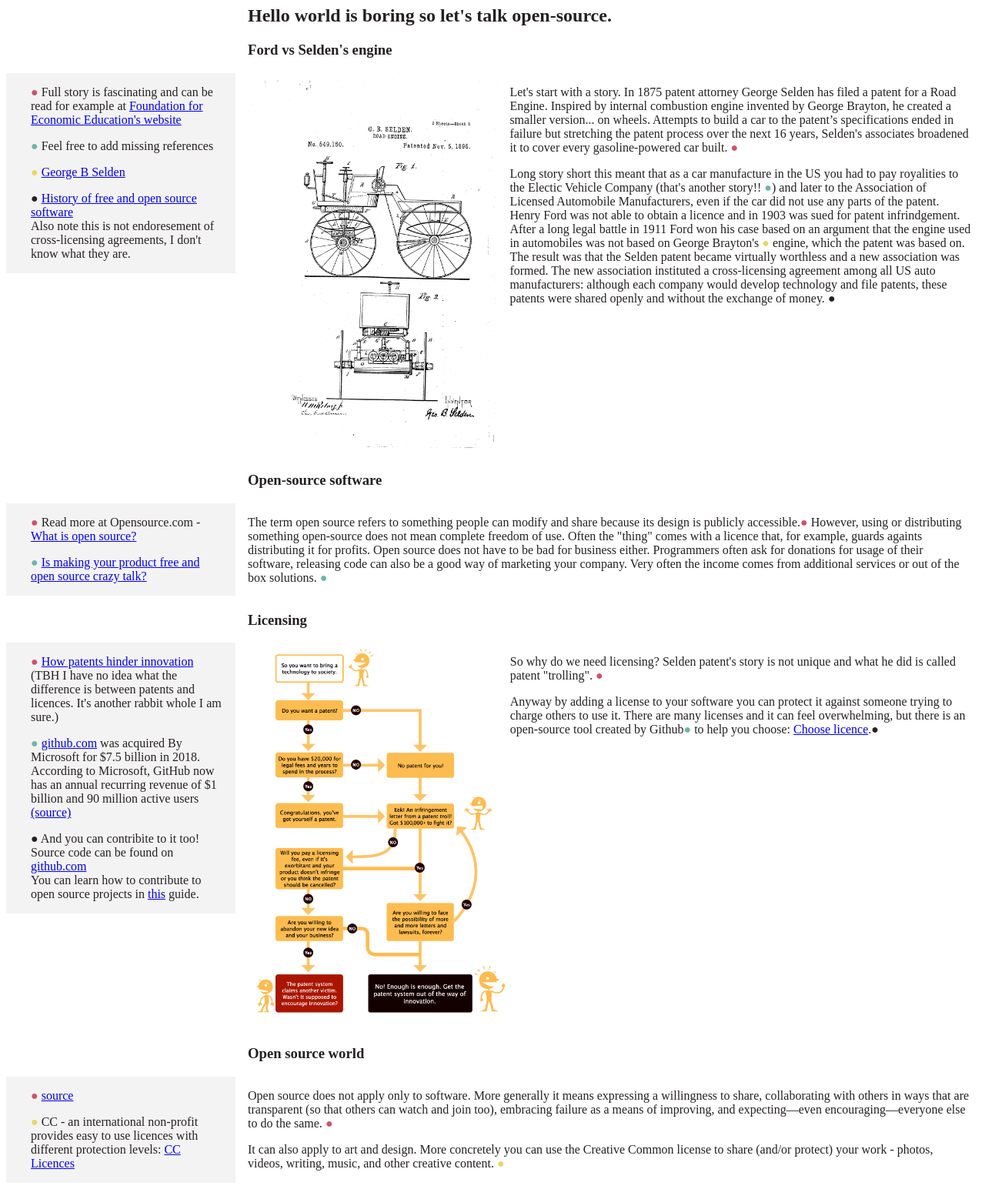
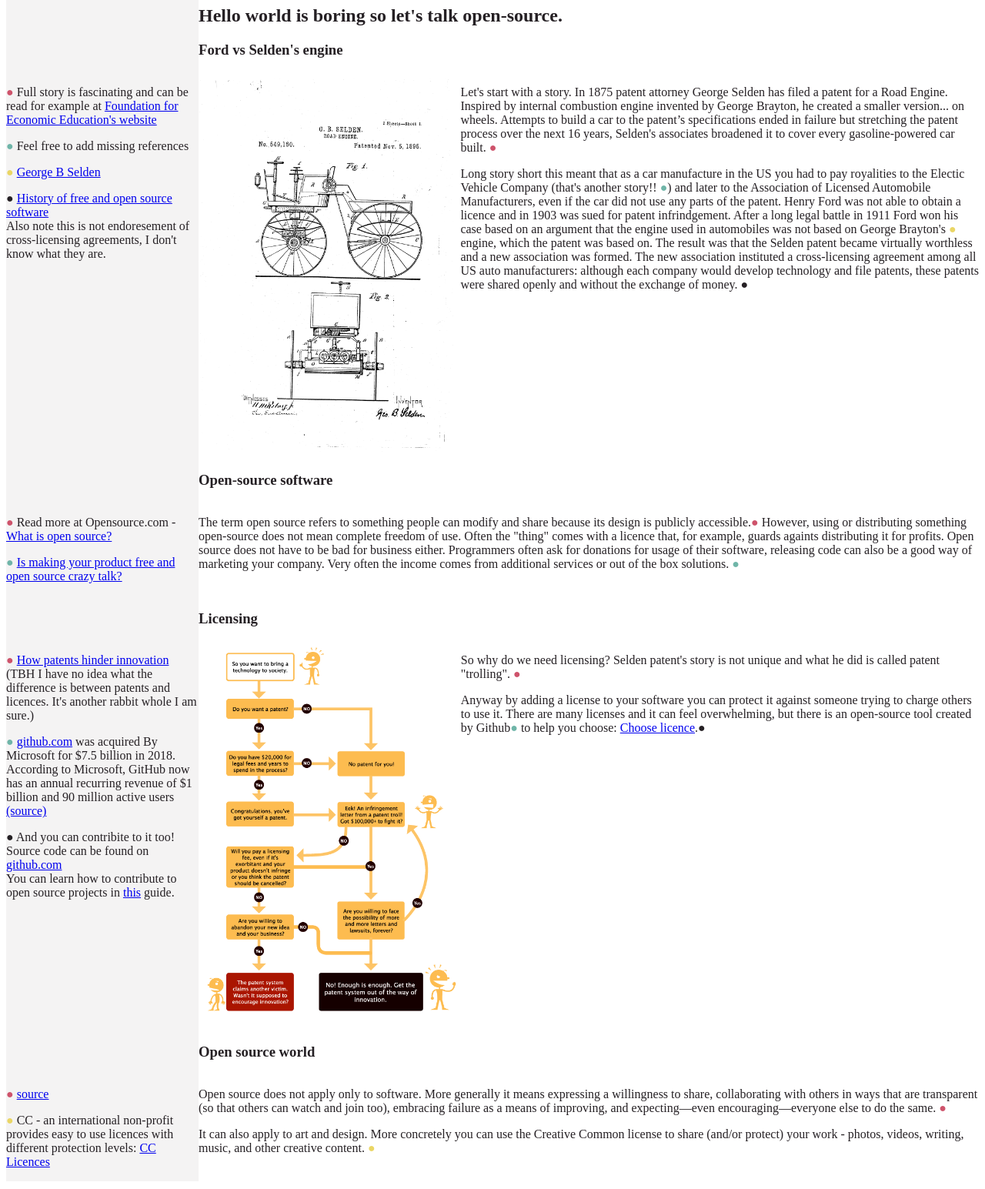
Before and after one commit to kivistudio/webflow-node, a website built with webpack: page src/index.html in a window 1280 px wide. Shown: the part 81-1626 px from the top of the page at 77% size. Built offline with nearby package versions, Linux system fonts and the light colour scheme; files whose address does not match are found by name.

Commit message:
Sidebar background

```diff
--- a/src/index.html
+++ b/src/index.html
@@ -6,15 +6,13 @@
   </head>
   <body>
     <div class="grid">
-        <div class="col-left"></div>
-        <div class="col-right">
+        <div class="sidebar"></div>
+        <div class="article">
             <h1>Open-source world</h1>
             <h2>Hello world is boring so let's talk open-source.</h2>
             <h3>Ford vs Selden's engine</h3>
         </div>
-    </div>
-    <div class="grid">
-        <div class="col-left">
+        <div class="sidebar">
             <p>
                 <span class="kivi-red">&#9679;</span>
             Full story is fascinating and can be read for example at <a href="https://fee.org/articles/how-henry-ford-zapped-a-licensing-monopoly/">Foundation
@@ -34,7 +32,7 @@
             </br>Also note this is not endoresement of cross-licensing agreements, I don't know what they are.
             </p>
         </div>
-        <div class="col-right">
+        <div class="article">
             <div class="image-text">
                 <img src="assets/US_549160_A.png" alt="Selen Road Engine patent">
                 <div>
@@ -59,16 +57,11 @@
                 </div>
             </div>
         </div>
-    </div>
-    <div class="grid">
-        <div class="col-left">
-        </div>
-        <div class="col-right">
+        <div class="sidebar"></div>
+        <div class="article">
             <h3>Open-source software</h3>
         </div>
-    </div>
-    <div class="grid">
-        <div class="col-left">
+        <div class="sidebar">
             <p>
                 <span class="kivi-red">&#9679;</span>
                 Read more at Opensource.com -
@@ -79,7 +72,7 @@
                 <a href="https://opensource.com/business/14/7/interview-Patrick-McFadin-Datastax">Is making your product free and open source crazy talk?</a>
             </p>
         </div>
-        <div class="col-right">
+        <div class="article">
             <p>
                 The term open source refers to something people can modify and share because its design is publicly accessible.<span class="kivi-red">&#9679;</span>
                 However, using or distributing something open-source does not mean complete freedom of use. Often the "thing"
@@ -89,16 +82,11 @@
                 services or out of the box solutions. <span class="kivi-green">&#9679;</span>
             </p>
         </div>
-    </div>
-    <div class="grid">
-        <div class="col-left">
-        </div>
-        <div class="col-right">
+        <div class="sidebar"></div>
+        <div class="article">
             <h3>Licensing</h3>
         </div>
-    </div>
-    <div class="grid">
-        <div class="col-left">
+        <div class="sidebar">
             <p>
                 <span class="kivi-red">&#9679;</span> <a href="https://opensource.com/law/12/3/how-patents-hinder-innovation">How patents hinder innovation</a>
             </br>
@@ -115,7 +103,7 @@
             </br>
             </p>
         </div>
-        <div class="col-right">
+        <div class="article">
             <div class="image-text">
                 <div>
                     <a href="https://opensource.com/law/12/3/how-patents-hinder-innovation"><img src="assets/effpatentchart.png" alt="How patents hinder innovation"></a>
@@ -132,16 +120,11 @@
                 </div>
             </div>
         </div>
-    </div>
-    <div class="grid">
-        <div class="col-left">
-        </div>
-        <div class="col-right">
+        <div class="sidebar"></div>
+        <div class="article">
             <h3>Open source world</h3>
         </div>
-    </div>
-    <div class="grid">
-        <div class="col-left">
+        <div class="sidebar">
             <p>
                 <span class="kivi-red">&#9679;</span> <a href="https://opensource.com/resources/what-open-source">source</a>
             </p>
@@ -150,7 +133,7 @@
                 CC - an international non-profit provides easy to use licences with different protection levels: <a href="https://creativecommons.org/about/cclicenses/">CC Licences</a>
             </p>
         </div>
-        <div class="col-right">
+        <div class="article">
             <p>
                 Open source does not apply only to software. More generally it means expressing a willingness to share,
                 collaborating with others in ways that are transparent (so that others can watch and join too),
--- a/src/style.css
+++ b/src/style.css
@@ -6,13 +6,6 @@ It is not a free font and all rights belong to Threedotstype.
   font-style: normal;
   font-weight: 400;
   src: url('assets/DiGrotesk-Regular.woff') format('woff');
-}
-
-@font-face {
-  font-family: 'DiGrotesk';
-  font-style: bold;
-  font-weight: 700;
-  src: url('assets/DiGrotesk-Bold.woff') format('woff');
 }
 
 body {
@@ -94,8 +87,20 @@ container {
 }
 
 .grid {
-  display: flex;
-  align-items: flex-start;
+  display: grid;
+  grid-template-columns: [sidebar] 250px [article-start] 1fr [end-article];
+  grid-template-rows: auto;
+  max-width: 1300px;
+}
+
+.article {
+  grid-column: article-start;
+
+}
+
+.sidebar {
+  grid-column-end: article-start;
+  background-color: rgba(37,32,36,0.05);
 }
 
 .col-left {
```
